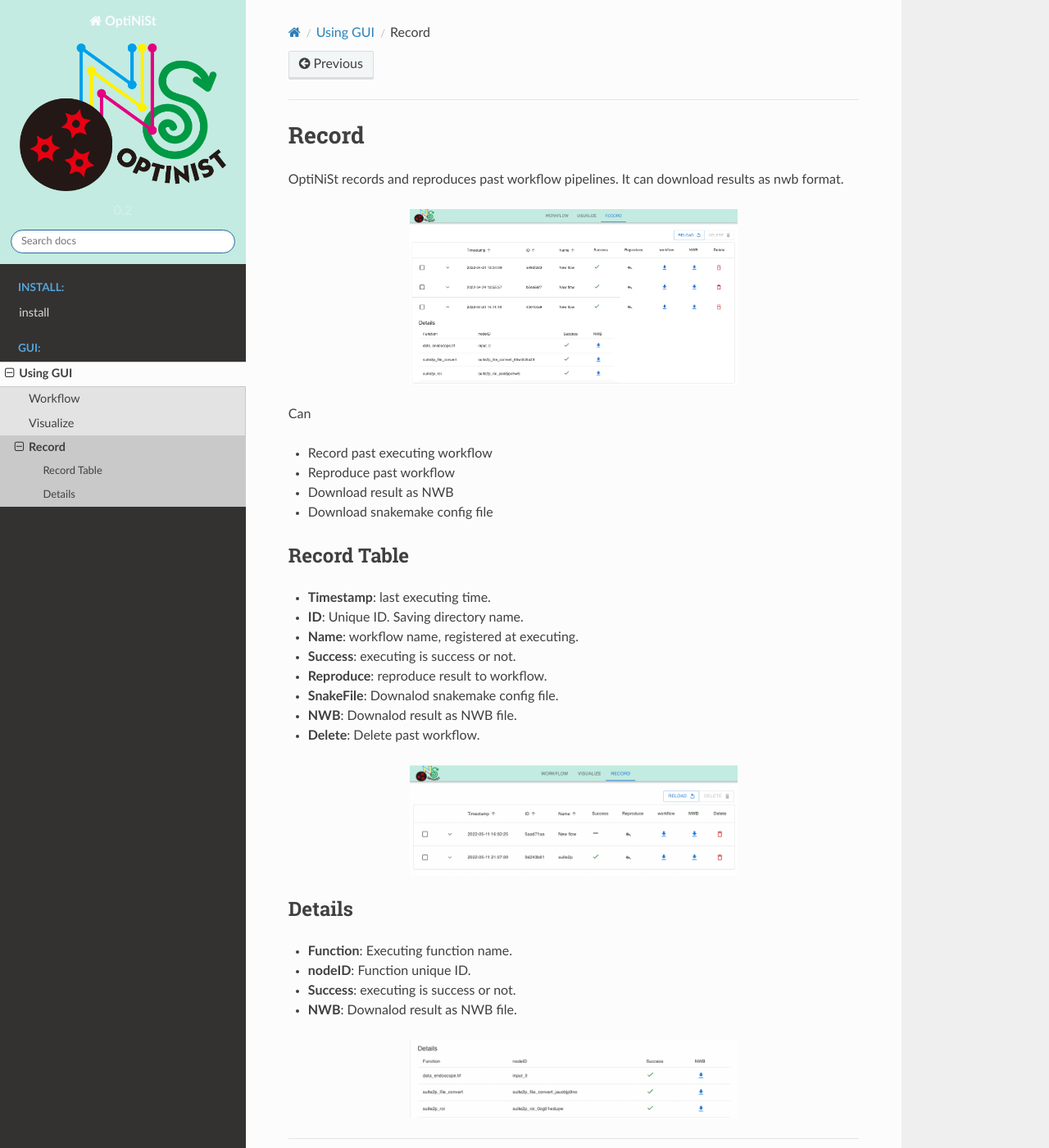
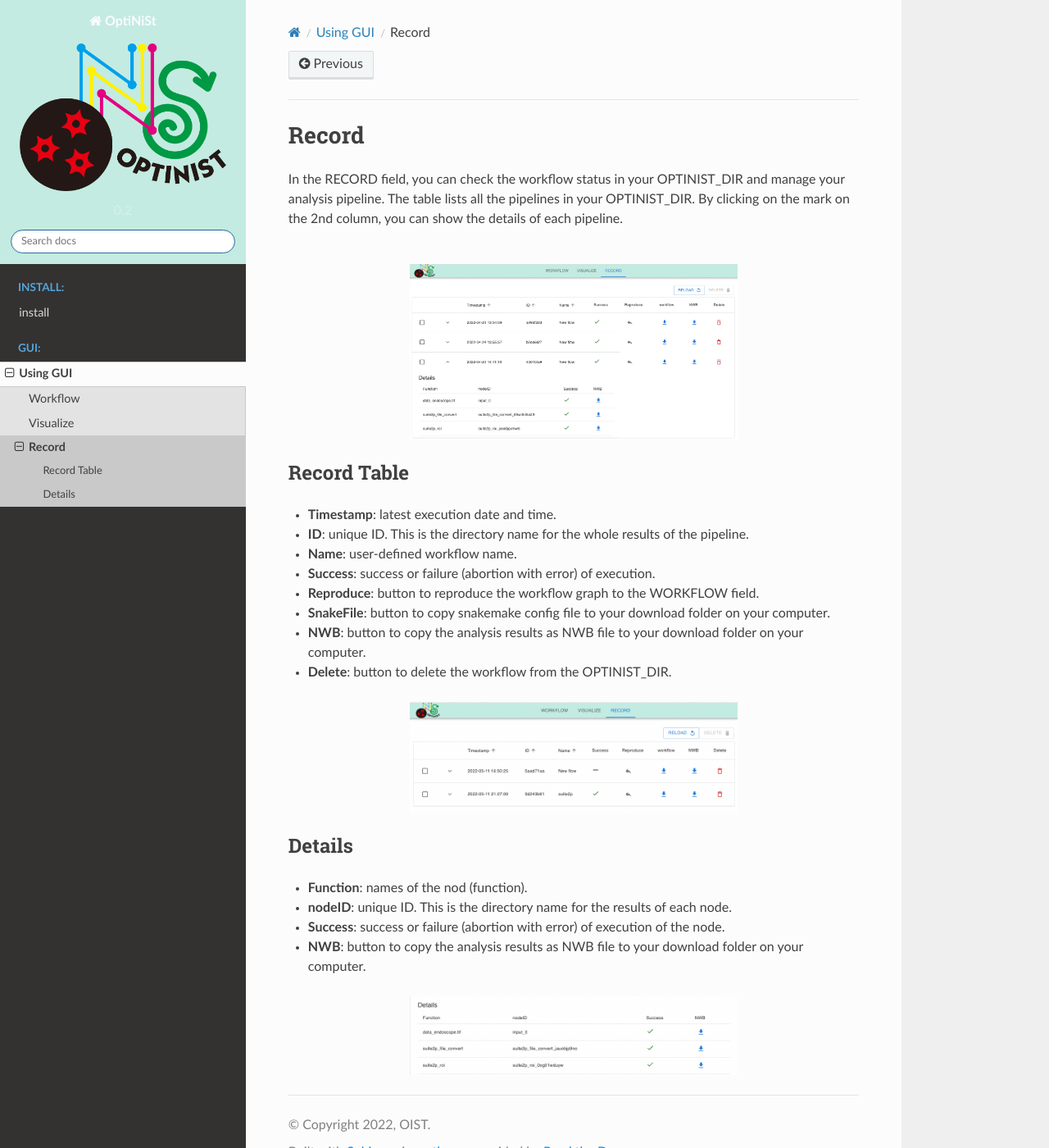
Before and after one commit to oist/optinist, a Sphinx documentation site: the page built from docs/gui/record.md, in a window 1280 px wide and 1400 px high. Shown: the whole window at 82% size. Built offline with Sphinx 7.4.7 and the Read the Docs theme 2.0.0, drawn with Linux system fonts in a browser that asks for light colours.

Commit message:
Update record.md

```diff
--- a/docs/gui/record.md
+++ b/docs/gui/record.md
@@ -1,27 +1,22 @@
 Record
 =================
+In the RECORD field, you can check the workflow status in your OPTINIST_DIR and manage your analysis pipeline. The table lists all the pipelines in your OPTINIST_DIR. By clicking on the mark on the 2nd column, you can show the details of each pipeline.
 
-OptiNiSt records and reproduces past workflow pipelines. It can download results as nwb format.
 <br>
 <p align="center">
 <img width="400px" src="../_static/record/whole.png" alt="Whole"/>
 </p>
 
-Can
-- Record past executing workflow
-- Reproduce past workflow
-- Download result as NWB
-- Download snakemake config file
 
 ### Record Table
-- **Timestamp**: last executing time.
-- **ID**: Unique ID. Saving directory name.
-- **Name**: workflow name, registered at executing.
-- **Success**: executing is success or not.
-- **Reproduce**: reproduce result to workflow.
-- **SnakeFile**: Downalod snakemake config file.
-- **NWB**: Downalod result as NWB file.
-- **Delete**: Delete past workflow.
+- **Timestamp**: latest execution date and time.
+- **ID**: unique ID. This is the directory name for the whole results of the pipeline.
+- **Name**: user-defined workflow name.
+- **Success**: success or failure (abortion with error) of execution.
+- **Reproduce**: button to reproduce the workflow graph to the WORKFLOW field.
+- **SnakeFile**: button to copy snakemake config file to your download folder on your computer.
+- **NWB**: button to copy the analysis results as NWB file to your download folder on your computer.
+- **Delete**: button to delete the workflow from the OPTINIST_DIR.
 
 <p align="center">
 <img width="400px" src="../_static/record/components/table.png" alt="Table"/>
@@ -29,10 +24,10 @@ Can
 
 
 ### Details
-- **Function**: Executing function name.
-- **nodeID**: Function unique ID.
-- **Success**: executing is success or not.
-- **NWB**: Downalod result as NWB file.
+- **Function**: names of the nod (function).
+- **nodeID**: unique ID. This is the directory name for the results of each node.
+- **Success**: success or failure (abortion with error) of execution of the node.
+- **NWB**: button to copy the analysis results as NWB file to your download folder on your computer.
 
 
 <p align="center">
```
